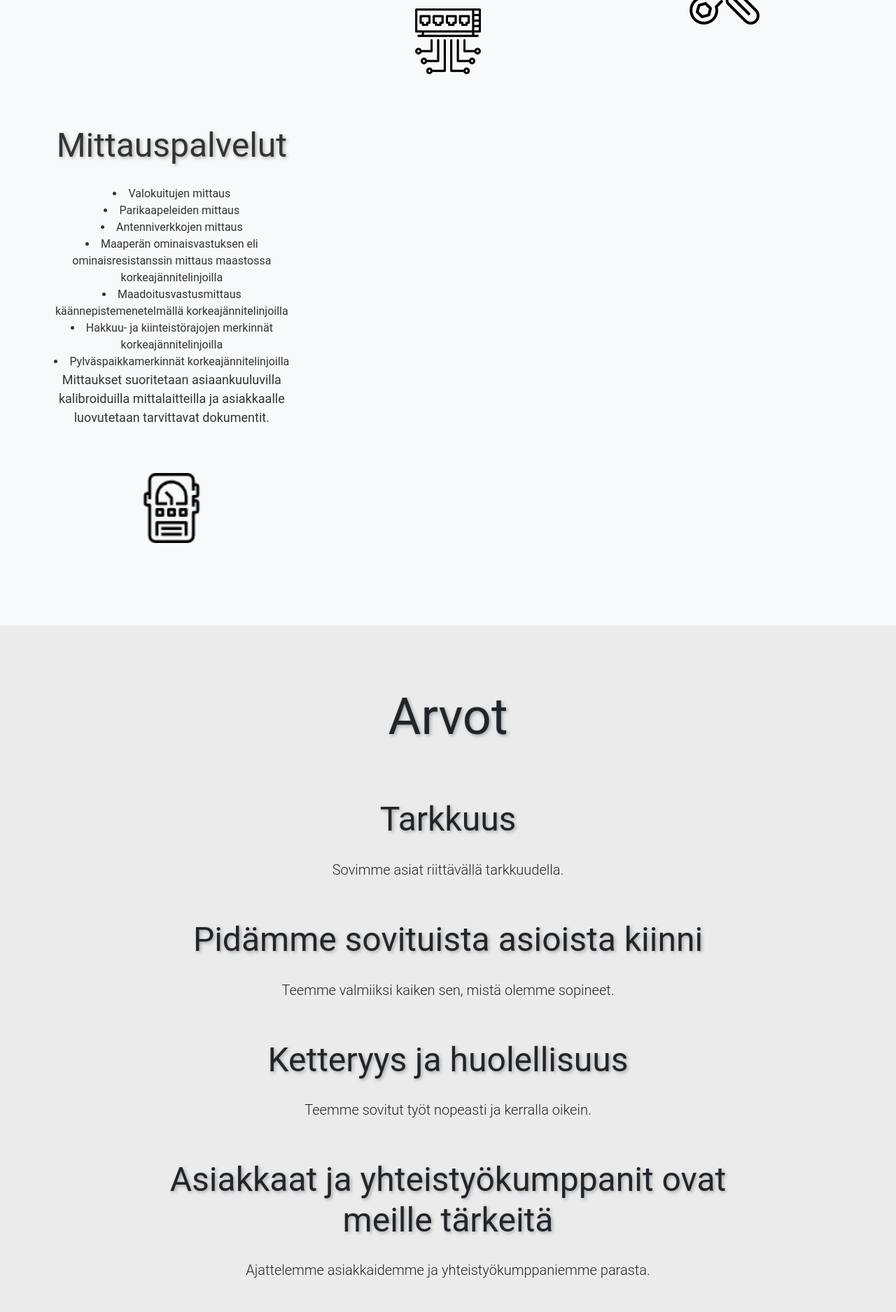
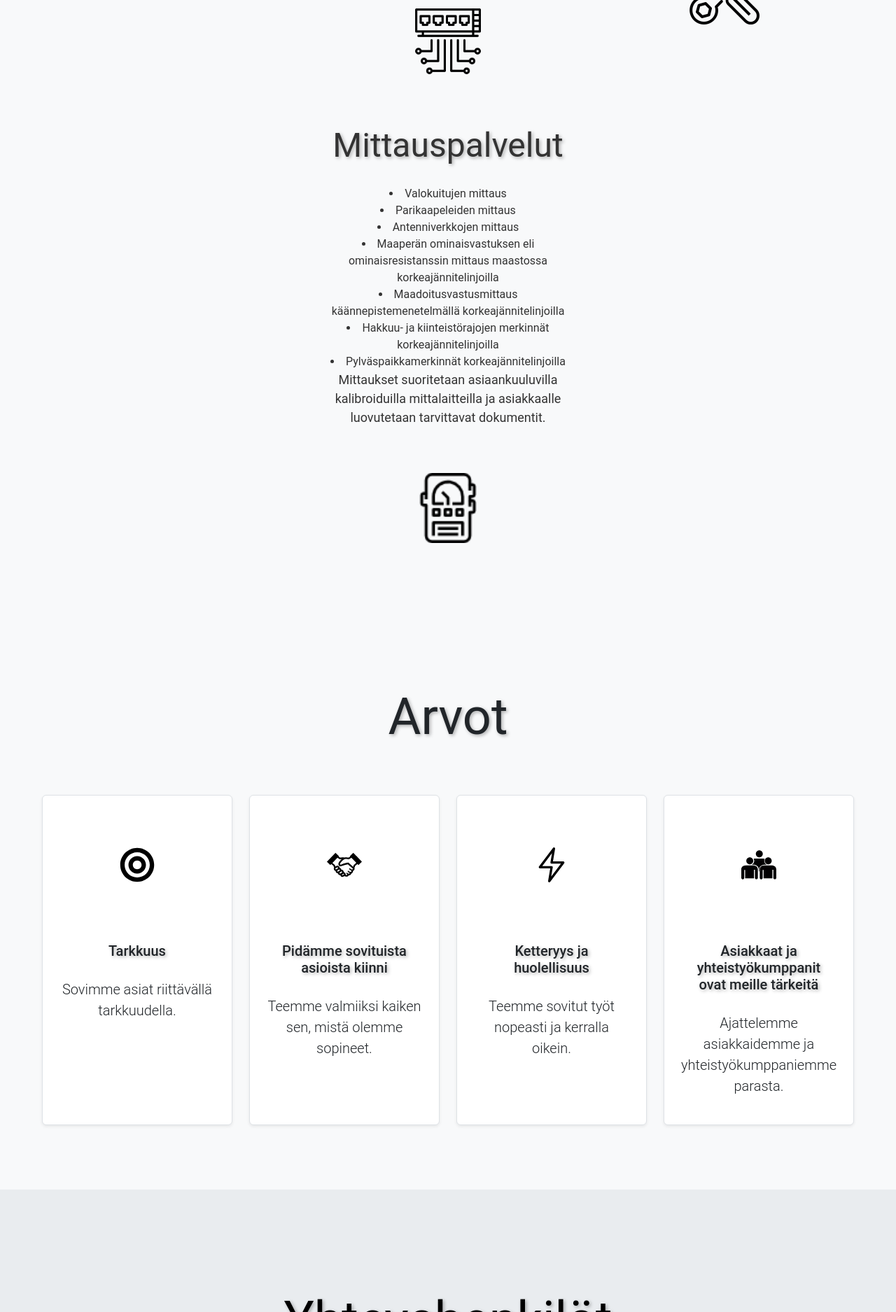
Before and after one commit to joelezz/espoo-israel, a Flask app: page / in a window 1280 px wide. Shown: the part 3525-5400 px from the top of the page at 70% size. Run offline with Flask 3, Linux system fonts and the light colour scheme; some libraries are stand-ins or nearby versions.

Commit message:
new values scg icons and a new rounded way to style it

```diff
--- a/templates/index.html
+++ b/templates/index.html
@@ -115,7 +115,7 @@
 <section id="services" class="py-5 bg-light">
     <div class="container">
         <h1 class="text-center mb-4">Palvelumme</h1>
-        <div class="row text-center">
+        <div class="row text-center justify-content-center">
             <div class="col-md-6 col-lg-4 mb-4">
                     <h3>Konsultointi</h3>
                        <p>Erikoistyönämme teemme myös lunastukseen liittyviä sopimusneuvotteluja Suomessa, koskien sähkönsiirtoon tarvittavia 110 kV:n, 220 kV:n sekä 400 kV:n voimajohtoja. Asiakkaina on voimajohtoreitin alle jäävien lunastusalueiden maanomistajat, joille lunastajat pyrkivät ennen lunastusluvan hakemista solmimaan kunkin maanomistajan kanssa ennakkohaltuunottosopimuksen.
@@ -143,7 +143,7 @@
                     </div>
                 </div>
                 <div class="col-md-4">
-                    <h3>Antenni</h3>
+                    <h3>Antennit</h3>
                    <p>Palveluihimme kuuluvat antennijärjestelmien suunnittelu, asennus sekä
                         huolto, kunnostus ja vikakorjaukset pääosin omakotitaloihin, kesämökeille ja kaapelitalouksille sekä huollamme vanhoja.
                         <br>
@@ -179,7 +179,7 @@
                         <img src="{{ url_for('static', filename='images/icons8-installation-100.webp') }}" alt="Installation tools icon"  width="100" height="100">
                     </div>
                 </div>
-                <div class="col-md-4" style="align-items: center;">
+                <div class="col-md-4 d-flex flex-column align-items-center" style="align-items: center;">
                     <h3>Mittauspalvelut</h3>
                   <li>Valokuitujen mittaus</li>
                         <li>Parikaapeleiden mittaus</li>
@@ -197,32 +197,51 @@
         </div>
     </section>
 
-    <!-- About section -->
-<section id="values" class="py-5">
+    <!-- Values section -->
+<section id="values" class="py-5 bg-light">
     <div class="container">
-        <h1 class="text-center mb-4">Arvot</h1>
-        <div class="row">
-            <div class="col-md-10 mx-auto">
-            <div class="value">
-                    <h3>Tarkkuus</h3>
-                     <p class="lead">Sovimme asiat riittävällä tarkkuudella.</p>
+        <h1 class="text-center mb-5">Arvot</h1>
+        <div class="row text-center">
+            <div class="col-lg-3 col-md-6 mb-4">
+                <div class="value p-4 border rounded bg-white h-100 shadow-sm">
+                    <div class="icon mb-3">
+                        <img src="{{ url_for('static', filename='images/bullseye-svgrepo-com.svg') }}" alt="Tarkkuus icon" width="50">
+                    </div>
+                    <h3 class="h5">Tarkkuus</h3>
+                    <p class="lead">Sovimme asiat riittävällä tarkkuudella.</p>
                 </div>
-                <div class="value">
-                    <h3>Pidämme sovituista asioista kiinni</h3>
+            </div>
+            <div class="col-lg-3 col-md-6 mb-4">
+                <div class="value p-4 border rounded bg-white h-100 shadow-sm">
+                    <div class="icon mb-3">
+                        <img src="{{ url_for('static', filename='images/handshake-svgrepo-com.svg') }}" alt="Kättely icon" width="50">
+                    </div>
+                    <h3 class="h5">Pidämme sovituista asioista kiinni</h3>
                     <p class="lead">Teemme valmiiksi kaiken sen, mistä olemme sopineet.</p>
                 </div>
-                <div class="value">
-                    <h3>Ketteryys ja huolellisuus</h3>
+            </div>
+            <div class="col-lg-3 col-md-6 mb-4">
+                <div class="value p-4 border rounded bg-white h-100 shadow-sm">
+                    <div class="icon mb-3">
+                        <img src="{{ url_for('static', filename='images/lightning-bolt-svgrepo-com.svg') }}" alt="Lightning icon" width="50">
+                    </div>
+                    <h3 class="h5">Ketteryys ja huolellisuus</h3>
                     <p class="lead">Teemme sovitut työt nopeasti ja kerralla oikein.</p>
                 </div>
-                <div class="value">
-                    <h3>Asiakkaat ja yhteistyökumppanit ovat meille tärkeitä</h3>
+            </div>
+            <div class="col-lg-3 col-md-6 mb-4">
+                <div class="value p-4 border rounded bg-white h-100 shadow-sm">
+                    <div class="icon mb-3">
+                        <img src="{{ url_for('static', filename='images/group-of-people-svgrepo-com.svg') }}" alt="Lightning icon" width="50">
+                    </div>
+                    <h3 class="h5">Asiakkaat ja yhteistyökumppanit ovat meille tärkeitä</h3>
                     <p class="lead">Ajattelemme asiakkaidemme ja yhteistyökumppaniemme parasta.</p>
                 </div>
             </div>
         </div>
     </div>
 </section>
+
 
 <!-- Contact info section -->
 <section id="contact-info" class="section">
```
Also changed, not shown: static/images/bullseye-svgrepo-com.svg (added), static/images/group-of-people-svgrepo-com.svg (added), static/images/handshake-svgrepo-com.svg (added), static/images/lightning-bolt-svgrepo-com.svg (added).
